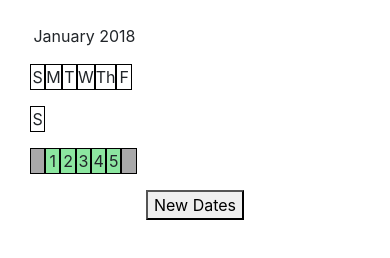
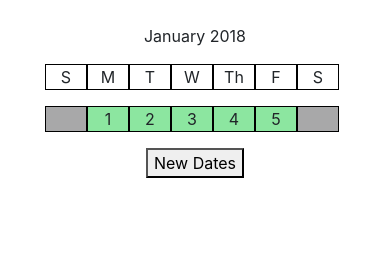
Before and after one commit to dvontrec/UI-Date-Challenge, a plain HTML site: page index.html in a window 390 px wide. Both pictures are taken after typing "5", "Sample" into the empty fields and a click on the button "Submit". Drawn offline with nearby package versions, Linux system fonts and the light colour scheme.

Commit message:
Add responsive columns

```diff
--- a/Assets/main.js
+++ b/Assets/main.js
@@ -133,7 +133,7 @@ function makeMonth()
 {
 	//creates an html element to hold the calender header
 	const head = (`
-		<div class="month" id="${month}">
+		<div class="month col-md-4 col-xs-6" id="${month}">
 			<p>${month} ${year}</p>
 			<div class="days head">
 			<p>S</p><p>M</p><p>T</p><p>W</p><p>Th</p><p>F</p><p>S</p>
--- a/Assets/style.css
+++ b/Assets/style.css
@@ -8,7 +8,6 @@ body{
 	flex-wrap: wrap;
 }
 .month{
-	width: 33%;
 	align-items: center;
 }
 
```
Also changed, not shown: 1 other file.
